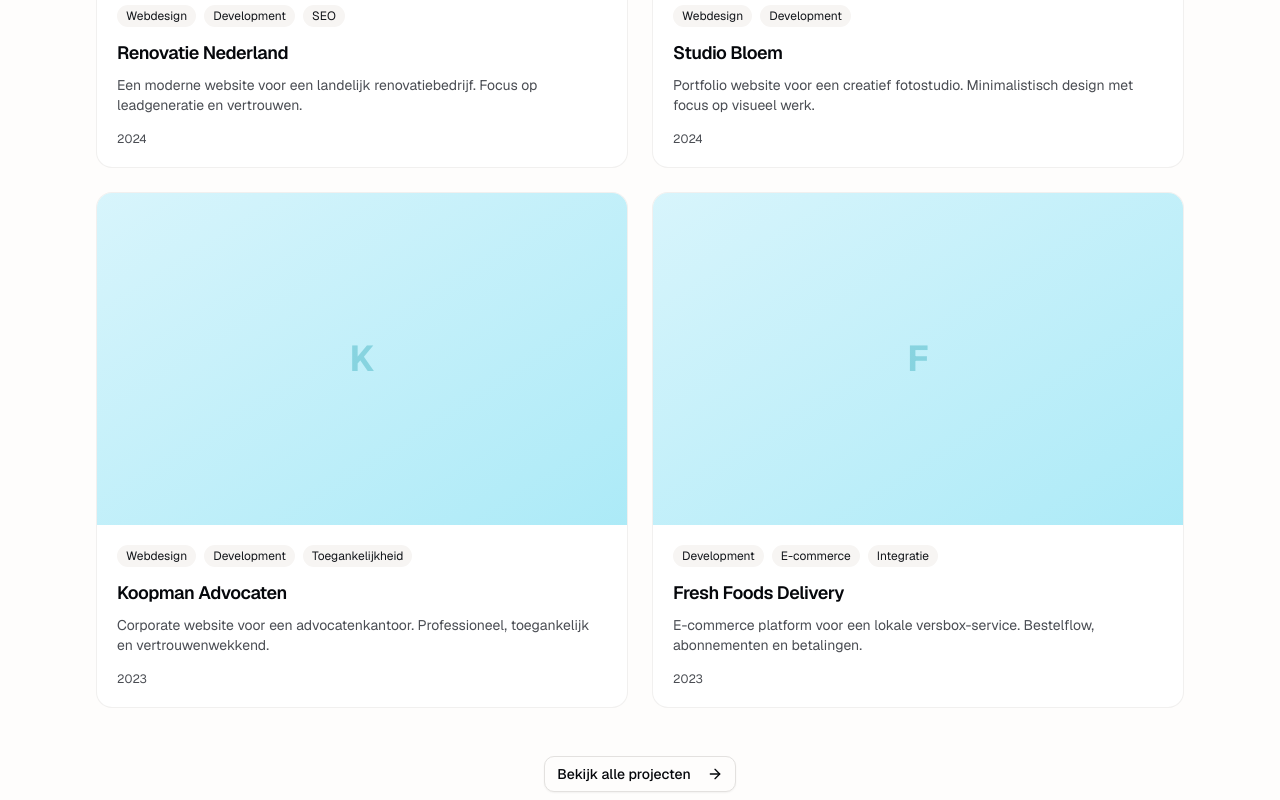
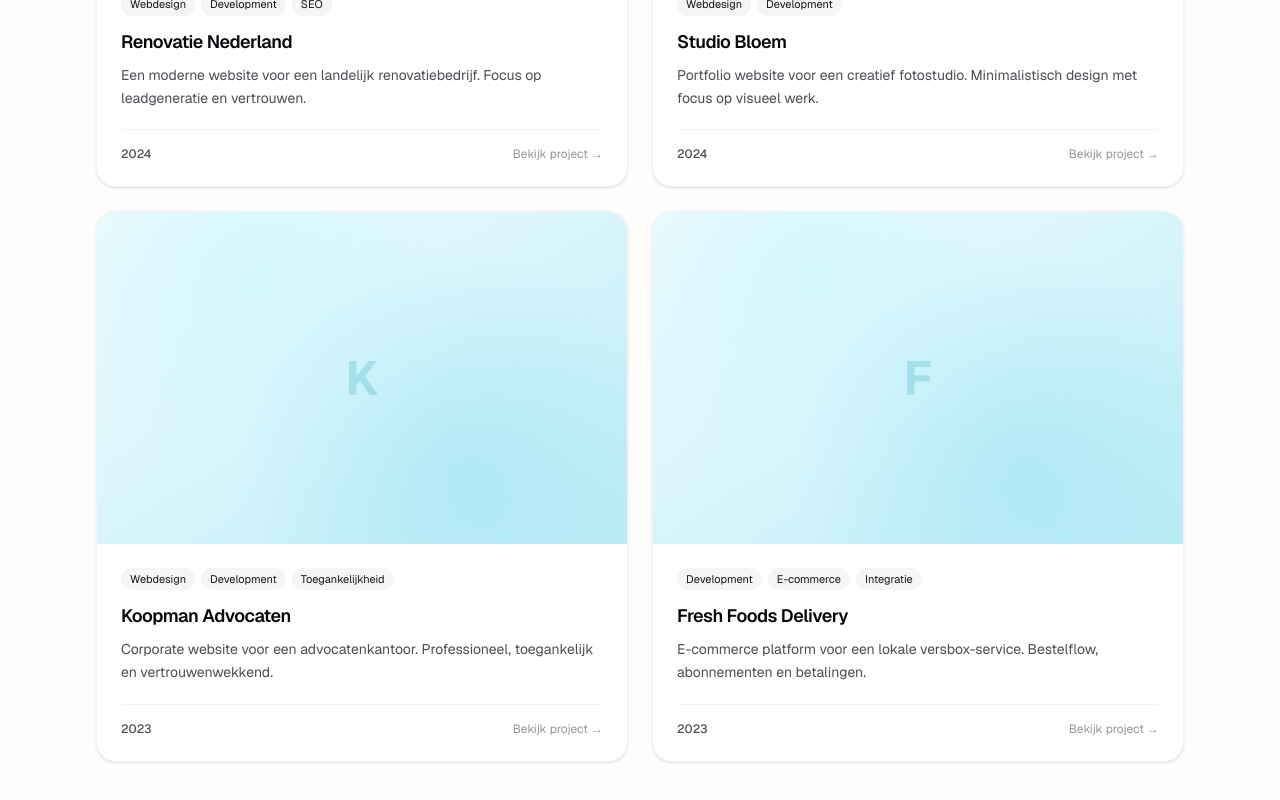
Before and after one commit to martynvhouten/martijn-portfolio, a Next.js app: page / in a window 1280 px wide. Shown: the part 1200-2000 px from the top of the page. Built offline with nearby package versions, Linux system fonts and the light colour scheme.

Commit message:
feat: upgrade core UI components with premium styling

```diff
--- a/components/ProjectCard.tsx
+++ b/components/ProjectCard.tsx
@@ -14,33 +14,41 @@ export function ProjectCard({ project, className }: ProjectCardProps) {
     <Link
       href={`/work/${project.slug}`}
       className={cn(
-        'group relative flex flex-col overflow-hidden rounded-xl border border-border/50 bg-card transition-all duration-300 hover:border-primary/30 hover:shadow-lg hover:shadow-primary/5',
+        'group relative flex flex-col overflow-hidden rounded-2xl border border-border/40 bg-card shadow-sm transition-all duration-300 hover:border-accent-300/50 hover:shadow-premium-lg hover:-translate-y-1 dark:border-border/30 dark:hover:border-accent-400/30',
         className
       )}
     >
-      {/* Image placeholder */}
+      {/* Image placeholder with mesh gradient */}
       <div className="relative aspect-[16/10] overflow-hidden bg-muted">
-        <div className="absolute inset-0 bg-gradient-to-br from-accent-100 to-accent-200 dark:from-accent-200 dark:to-accent-300" />
+        {/* Mesh gradient background */}
+        <div className="absolute inset-0 bg-gradient-to-br from-accent-50 via-accent-100 to-accent-200/80 dark:from-accent-100 dark:via-accent-200 dark:to-accent-300/60" />
+        <div className="absolute inset-0 bg-[radial-gradient(circle_at_30%_20%,oklch(0.95_0.04_210/0.8),transparent_50%)]" />
+        <div className="absolute inset-0 bg-[radial-gradient(circle_at_70%_80%,oklch(0.88_0.07_214/0.6),transparent_50%)]" />
+
+        {/* Project initial */}
         <div className="absolute inset-0 flex items-center justify-center">
-          <span className="text-4xl font-bold text-accent-500/30 dark:text-accent-400/30">
+          <span className="text-5xl font-bold text-accent-500/20 dark:text-accent-400/20 transition-transform duration-300 group-hover:scale-110">
             {project.title.charAt(0)}
           </span>
         </div>
-        {/* Hover overlay */}
-        <div className="absolute inset-0 flex items-center justify-center bg-primary/0 transition-all duration-300 group-hover:bg-primary/10">
-          <ArrowUpRight className="h-8 w-8 text-primary opacity-0 transition-all duration-300 group-hover:opacity-100" />
+
+        {/* Hover overlay with blur */}
+        <div className="absolute inset-0 flex items-center justify-center bg-primary/0 backdrop-blur-0 transition-all duration-300 group-hover:bg-primary/5 group-hover:backdrop-blur-[2px]">
+          <div className="flex h-12 w-12 items-center justify-center rounded-full bg-background/90 shadow-lg opacity-0 transition-all duration-300 group-hover:opacity-100 group-hover:scale-100 scale-75 dark:bg-card/90">
+            <ArrowUpRight className="h-5 w-5 text-primary" />
+          </div>
         </div>
       </div>
 
       {/* Content */}
-      <div className="flex flex-1 flex-col p-5">
+      <div className="flex flex-1 flex-col p-6">
         {/* Tags */}
-        <div className="mb-3 flex flex-wrap gap-2">
+        <div className="mb-3 flex flex-wrap gap-1.5">
           {project.tags.slice(0, 3).map((tag) => (
             <Badge
               key={tag}
               variant="secondary"
-              className="text-xs font-normal"
+              className="text-[11px] font-normal px-2 py-0.5"
             >
               {tag}
             </Badge>
@@ -53,12 +61,17 @@ export function ProjectCard({ project, className }: ProjectCardProps) {
         </h3>
 
         {/* Description */}
-        <p className="mt-2 line-clamp-2 flex-1 text-sm text-muted-foreground">
+        <p className="mt-2 line-clamp-2 flex-1 text-sm text-muted-foreground leading-relaxed">
           {project.shortDescription}
         </p>
 
-        {/* Year */}
-        <p className="mt-4 text-xs text-muted-foreground">{project.year}</p>
+        {/* Year with subtle divider */}
+        <div className="mt-5 flex items-center justify-between border-t border-border/40 pt-4 dark:border-border/20">
+          <span className="text-xs font-medium text-muted-foreground">{project.year}</span>
+          <span className="text-xs text-muted-foreground/60 group-hover:text-primary transition-colors">
+            Bekijk project →
+          </span>
+        </div>
       </div>
     </Link>
   );
--- a/components/SectionWrapper.tsx
+++ b/components/SectionWrapper.tsx
@@ -5,22 +5,40 @@ interface SectionWrapperProps {
   className?: string;
   id?: string;
   containerClassName?: string;
+  size?: 'sm' | 'default' | 'lg';
+  container?: 'sm' | 'default' | 'lg' | 'xl';
 }
+
+const sizeClasses = {
+  sm: 'py-12 md:py-16',
+  default: 'py-16 md:py-24',
+  lg: 'py-20 md:py-32',
+};
+
+const containerClasses = {
+  sm: 'max-w-3xl',
+  default: 'max-w-5xl',
+  lg: 'max-w-6xl',
+  xl: 'max-w-7xl',
+};
 
 export function SectionWrapper({
   children,
   className,
   id,
   containerClassName,
+  size = 'default',
+  container = 'lg',
 }: SectionWrapperProps) {
   return (
     <section
       id={id}
-      className={cn('py-20 md:py-28', className)}
+      className={cn(sizeClasses[size], className)}
     >
       <div
         className={cn(
-          'mx-auto max-w-6xl px-4 sm:px-6 lg:px-8',
+          'mx-auto px-4 sm:px-6 lg:px-8',
+          containerClasses[container],
           containerClassName
         )}
       >
--- /dev/null
+++ b/components/ui/Container.tsx
@@ -0,0 +1,32 @@
+import { cn } from '@/lib/utils';
+
+interface ContainerProps {
+  children: React.ReactNode;
+  className?: string;
+  size?: 'sm' | 'default' | 'lg' | 'xl';
+}
+
+const sizeClasses = {
+  sm: 'max-w-3xl',
+  default: 'max-w-5xl',
+  lg: 'max-w-6xl',
+  xl: 'max-w-7xl',
+};
+
+export function Container({
+  children,
+  className,
+  size = 'lg',
+}: ContainerProps) {
+  return (
+    <div
+      className={cn(
+        'mx-auto w-full px-4 sm:px-6 lg:px-8',
+        sizeClasses[size],
+        className
+      )}
+    >
+      {children}
+    </div>
+  );
+}
--- a/components/ui/badge.tsx
+++ b/components/ui/badge.tsx
@@ -5,18 +5,20 @@ import { cva, type VariantProps } from "class-variance-authority"
 import { cn } from "@/lib/utils"
 
 const badgeVariants = cva(
-  "inline-flex items-center justify-center rounded-full border px-2 py-0.5 text-xs font-medium w-fit whitespace-nowrap shrink-0 [&>svg]:size-3 gap-1 [&>svg]:pointer-events-none focus-visible:border-ring focus-visible:ring-ring/50 focus-visible:ring-[3px] aria-invalid:ring-destructive/20 dark:aria-invalid:ring-destructive/40 aria-invalid:border-destructive transition-[color,box-shadow] overflow-hidden",
+  "inline-flex items-center justify-center rounded-full border px-2.5 py-0.5 text-xs font-medium w-fit whitespace-nowrap shrink-0 [&>svg]:size-3 gap-1 [&>svg]:pointer-events-none focus-visible:border-ring focus-visible:ring-ring/50 focus-visible:ring-[3px] aria-invalid:ring-destructive/20 dark:aria-invalid:ring-destructive/40 aria-invalid:border-destructive transition-all duration-200 overflow-hidden",
   {
     variants: {
       variant: {
         default:
           "border-transparent bg-primary text-primary-foreground [a&]:hover:bg-primary/90",
         secondary:
-          "border-transparent bg-secondary text-secondary-foreground [a&]:hover:bg-secondary/90",
+          "border-transparent bg-secondary text-secondary-foreground [a&]:hover:bg-secondary/80",
         destructive:
           "border-transparent bg-destructive text-white [a&]:hover:bg-destructive/90 focus-visible:ring-destructive/20 dark:focus-visible:ring-destructive/40 dark:bg-destructive/60",
         outline:
-          "text-foreground [a&]:hover:bg-accent [a&]:hover:text-accent-foreground",
+          "text-foreground border-border/60 [a&]:hover:bg-accent [a&]:hover:text-accent-foreground [a&]:hover:border-accent-300 dark:[a&]:hover:border-accent-400/50",
+        glass:
+          "border-white/20 bg-white/60 text-foreground backdrop-blur-md dark:border-white/10 dark:bg-white/5 dark:text-foreground [a&]:hover:bg-white/80 dark:[a&]:hover:bg-white/10",
       },
     },
     defaultVariants: {
--- a/components/ui/button.tsx
+++ b/components/ui/button.tsx
@@ -5,25 +5,27 @@ import { cva, type VariantProps } from "class-variance-authority"
 import { cn } from "@/lib/utils"
 
 const buttonVariants = cva(
-  "inline-flex items-center justify-center gap-2 whitespace-nowrap rounded-md text-sm font-medium transition-all disabled:pointer-events-none disabled:opacity-50 [&_svg]:pointer-events-none [&_svg:not([class*='size-'])]:size-4 shrink-0 [&_svg]:shrink-0 outline-none focus-visible:border-ring focus-visible:ring-ring/50 focus-visible:ring-[3px] aria-invalid:ring-destructive/20 dark:aria-invalid:ring-destructive/40 aria-invalid:border-destructive",
+  "inline-flex items-center justify-center gap-2 whitespace-nowrap rounded-lg text-sm font-medium transition-all duration-200 disabled:pointer-events-none disabled:opacity-50 [&_svg]:pointer-events-none [&_svg:not([class*='size-'])]:size-4 shrink-0 [&_svg]:shrink-0 outline-none focus-visible:border-ring focus-visible:ring-ring/50 focus-visible:ring-[3px] aria-invalid:ring-destructive/20 dark:aria-invalid:ring-destructive/40 aria-invalid:border-destructive active:scale-[0.98]",
   {
     variants: {
       variant: {
-        default: "bg-primary text-primary-foreground hover:bg-primary/90",
+        default: "bg-primary text-primary-foreground shadow-sm hover:bg-primary/90 hover:shadow-md",
         destructive:
           "bg-destructive text-white hover:bg-destructive/90 focus-visible:ring-destructive/20 dark:focus-visible:ring-destructive/40 dark:bg-destructive/60",
         outline:
-          "border bg-background shadow-xs hover:bg-accent hover:text-accent-foreground dark:bg-input/30 dark:border-input dark:hover:bg-input/50",
+          "border bg-background shadow-xs hover:bg-accent hover:text-accent-foreground hover:border-accent-300 dark:bg-input/30 dark:border-input dark:hover:bg-input/50 dark:hover:border-accent-400/50",
         secondary:
-          "bg-secondary text-secondary-foreground hover:bg-secondary/80",
+          "bg-secondary text-secondary-foreground hover:bg-secondary/80 shadow-xs",
         ghost:
           "hover:bg-accent hover:text-accent-foreground dark:hover:bg-accent/50",
         link: "text-primary underline-offset-4 hover:underline",
+        glow: "bg-primary text-primary-foreground shadow-glow hover:shadow-[0_0_0_1px_oklch(0.58_0.13_208/0.15),0_6px_20px_oklch(0.58_0.13_208/0.25),0_12px_40px_oklch(0.58_0.13_208/0.15)] hover:scale-[1.02] dark:shadow-[0_0_0_1px_oklch(0.72_0.105_208/0.2),0_4px_16px_oklch(0.72_0.105_208/0.15),0_8px_32px_oklch(0.72_0.105_208/0.1)] dark:hover:shadow-[0_0_0_1px_oklch(0.72_0.105_208/0.25),0_6px_24px_oklch(0.72_0.105_208/0.2),0_12px_48px_oklch(0.72_0.105_208/0.12)]",
       },
       size: {
         default: "h-9 px-4 py-2 has-[>svg]:px-3",
         sm: "h-8 rounded-md gap-1.5 px-3 has-[>svg]:px-2.5",
-        lg: "h-10 rounded-md px-6 has-[>svg]:px-4",
+        lg: "h-10 rounded-lg px-6 has-[>svg]:px-4",
+        xl: "h-12 rounded-xl px-8 text-base has-[>svg]:px-6",
         icon: "size-9",
         "icon-sm": "size-8",
         "icon-lg": "size-10",
```
